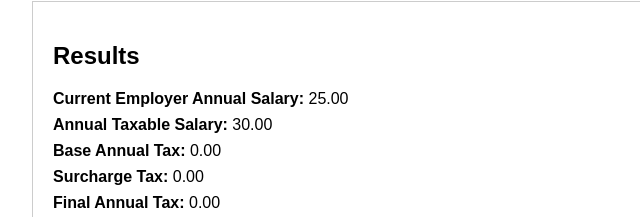
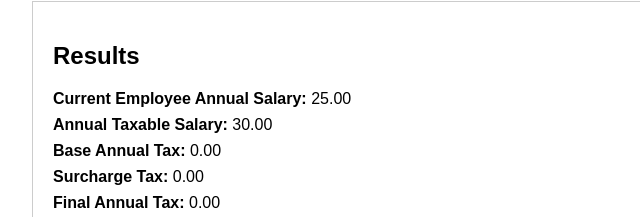
Before and after one commit to ahmed995aj/Tax-Calculator, a plain HTML site: page index.html in a window 1280 px wide. Both pictures are taken after typing "5", "5", "5", "5" into the empty fields and a click on the button "Calculate Tax". Shown: the part 548-765 px from the top of the page, 158-798 px from the left. Drawn offline with Linux system fonts and the light colour scheme.

Commit message:
Update index.html

```diff
--- a/index.html
+++ b/index.html
@@ -204,7 +204,7 @@ function calculateTax() {
         monthlySalary - monthlyTax;
 
     document.getElementById("currentEmployerSalary").innerHTML =
-        "<strong>Current Employer Annual Salary:</strong> " +
+        "<strong>Current Employee Annual Salary:</strong> " +
         formatNumber(currentEmployerSalary);
 
     document.getElementById("annualTaxableSalary").innerHTML =
```
